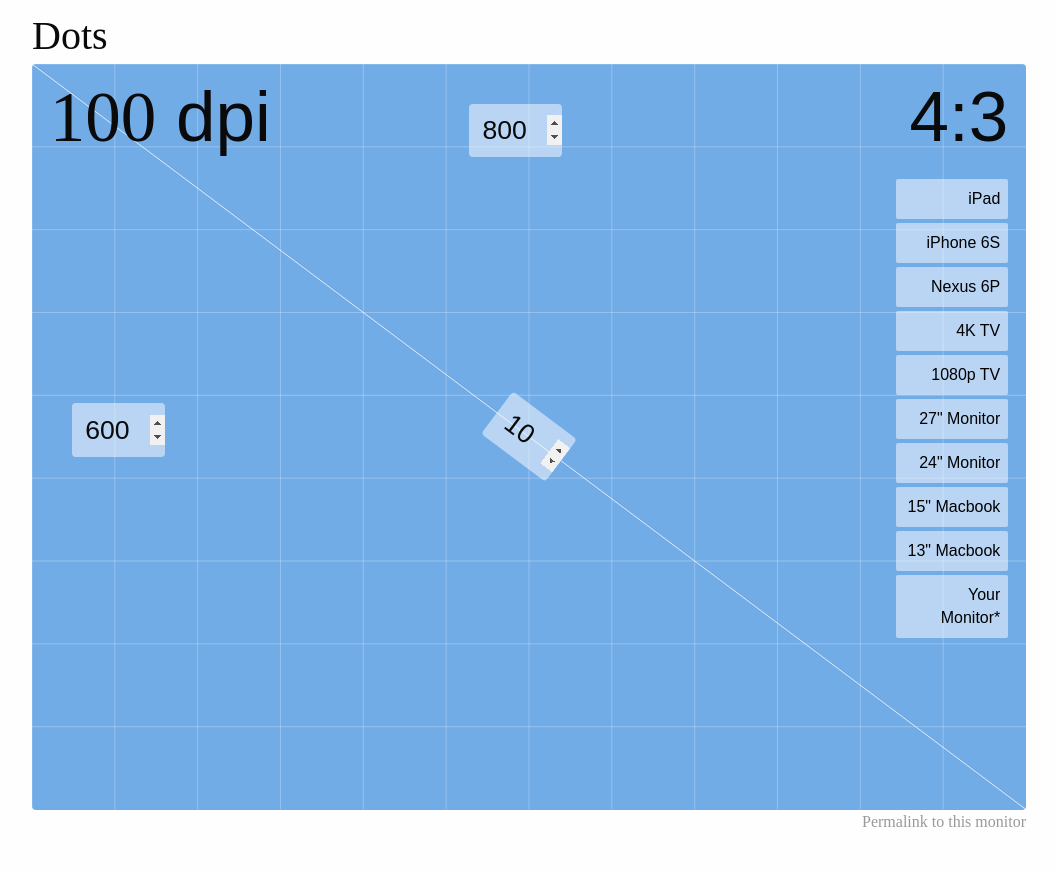
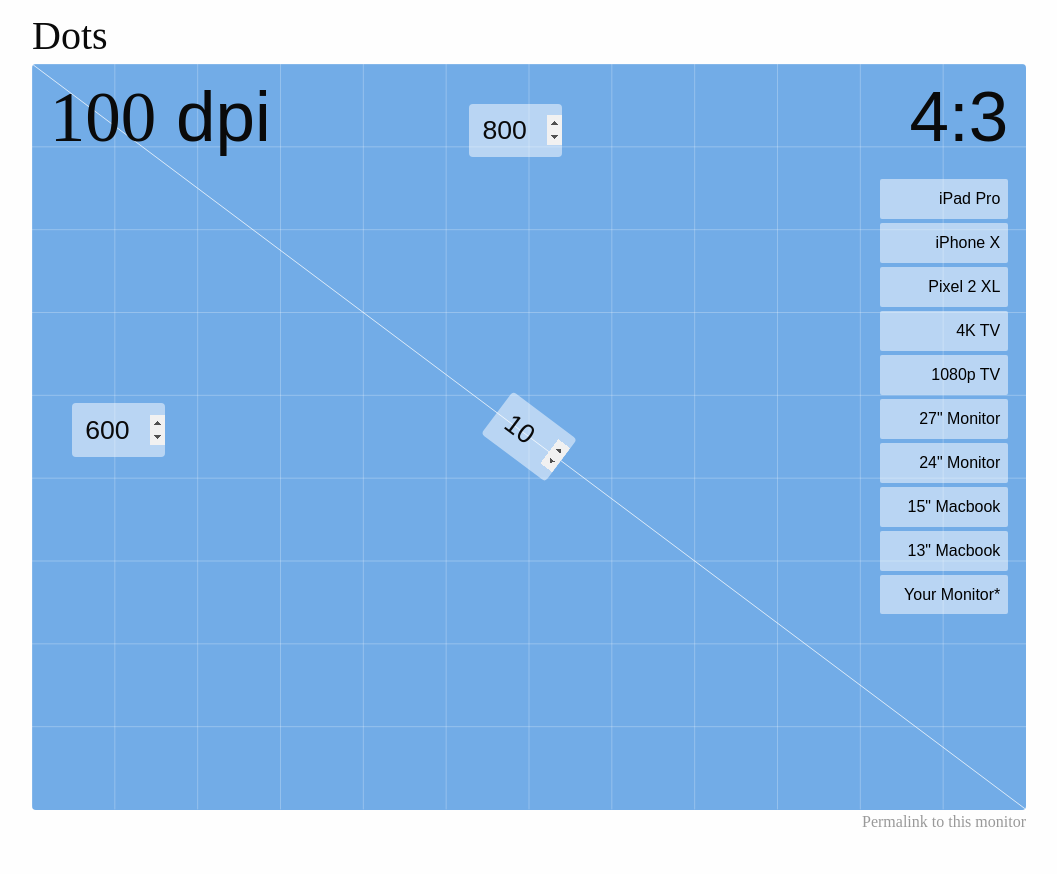
Before and after one commit to ravrahn/owen-website, a Flask app: page /apps/dots/ in a window 1280 px wide. Shown: the part 64-938 px from the top of the page, without its empty margins (111-1168 px from the left). Run offline with Flask 2, Linux system fonts and the light colour scheme; some libraries are stand-ins or nearby versions.

Commit message:
Updated portfolio slightly, added CV, and updated devices for Dots. Also, every file is invisibly different, possibly from metadata changes when I moved to my new computer.

```diff
--- a/main.py
+++ b/main.py
@@ -15,6 +15,13 @@ def home():
 def portfolio():
     return render_base_template('portfolio.html', portfolio=portfolio_list, scripts=['retina.min.js'])
 
+@app.route('/cv/')
+def cv():
+    return redirect('/static/cv.pdf')
+
+@app.route('/cv/citizenship/')
+def cv():
+    return redirect('/static/cv-citizenship.pdf')
 
 @app.route('/‿͐̈/')
 def smile():
@@ -35,7 +42,7 @@ portfolio_list = [
     {
         'name': 'Getflix Region Switcher',
         'url': 'getflix',
-        'date': '2015 - Ongoing',
+        'date': '2016',
         'image': 'getflix.png',
         'desc': 'Getflix Region Switcher is a Chrome extension written in Javascript and CSS that uses the Getflix API to switch regions for that service. It is currently available on the Chrome web store.'
     },
--- a/static/css/dots.css
+++ b/static/css/dots.css
@@ -94,7 +94,7 @@ input[type=number]::-webkit-outer-spin-button {
 	position: absolute;
 	top: 6.5em;
 	right: 1em;
-	width: 7em;
+	width: 8em;
     overflow: scroll;
     max-height: calc(100% - 8.8rem);
 }
@@ -112,7 +112,7 @@ input[type=number]::-webkit-outer-spin-button {
 	font-family: "myriad-pro", sans-serif;
 	color: black;
 	border-radius: 0.125em;
-	width: 7em;
+	width: 8em;
 }
 
 .res-button:hover {
--- a/templates/dots.html
+++ b/templates/dots.html
@@ -16,14 +16,14 @@
                 <input id="diagonal" type="number" value="24" max="200" min="1" onchange="updateResults()" >
 
                 <div id="buttons">
-                    <a class="res-button " href="#width=2048&amp;height=1536&amp;diag=9.7" >
-                        iPad
+                    <a class="res-button " href="#width=2732&amp;height=2048&amp;diag=12.9" >
+                        iPad Pro
                     </a>
-                    <a class="res-button " href="#width=1334&amp;height=750&amp;diag=4.7" >
-                        iPhone 6S
+                    <a class="res-button " href="#width=2436&amp;height=1125&amp;diag=5.8" >
+                        iPhone X
                     </a>
-                    <a class="res-button" href="#width=2560&amp;height=1440&amp;diag=5.7" >
-                        Nexus 6P
+                    <a class="res-button" href="#width=2880&amp;height=1440&amp;diag=6" >
+                        Pixel 2 XL
                     </a>
                     <a class="res-button" href="#width=3840&amp;height=2160&amp;diag=55" >
                         4K TV
```
Also changed, not shown: static/img/dots.png, static/img/dots@2x.png, static/img/pingchart.png, static/img/pingchart@2x.png.
